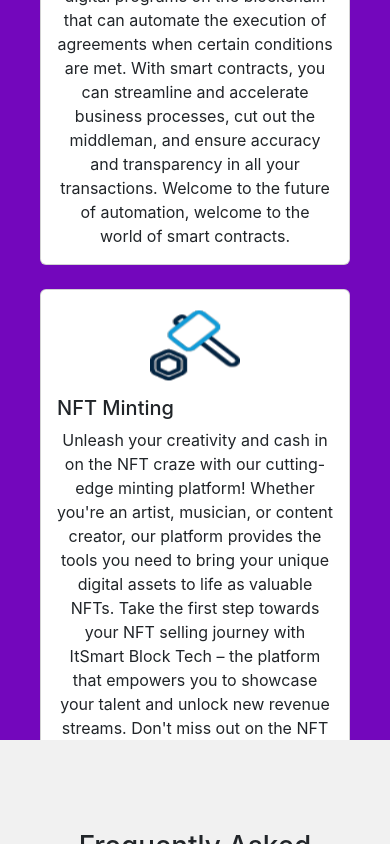
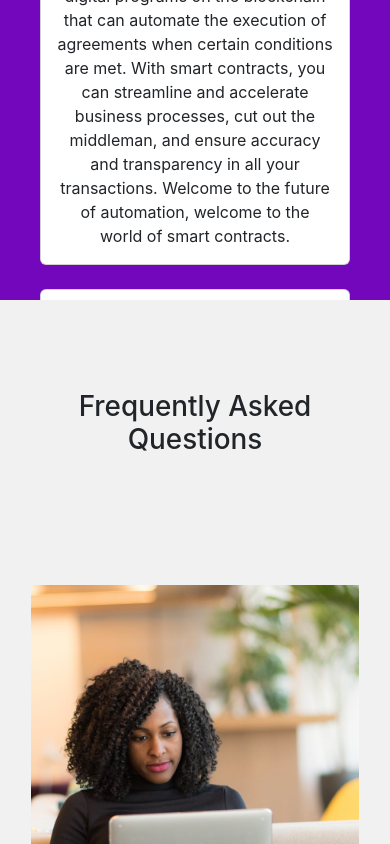
Before and after one commit to placeparks/Blockwise-tech, a React (Create React App) app: page /Nft in a window 390 px wide. Shown: the part 7330-8174 px from the top of the page. Built offline with nearby package versions, Linux system fonts and the light colour scheme.

Commit message:
Update FAQ.module.css

```diff
--- a/src/components/Nft/FAQ.module.css
+++ b/src/components/Nft/FAQ.module.css
@@ -30,7 +30,7 @@ border-radius: 0px;
     .section1{
         height: fit-content;
         width: 100%;
-           top: 8070px;
+           top: 7630px;
         background: #F1F1F1;
         border-radius: 0px;
         }
```
